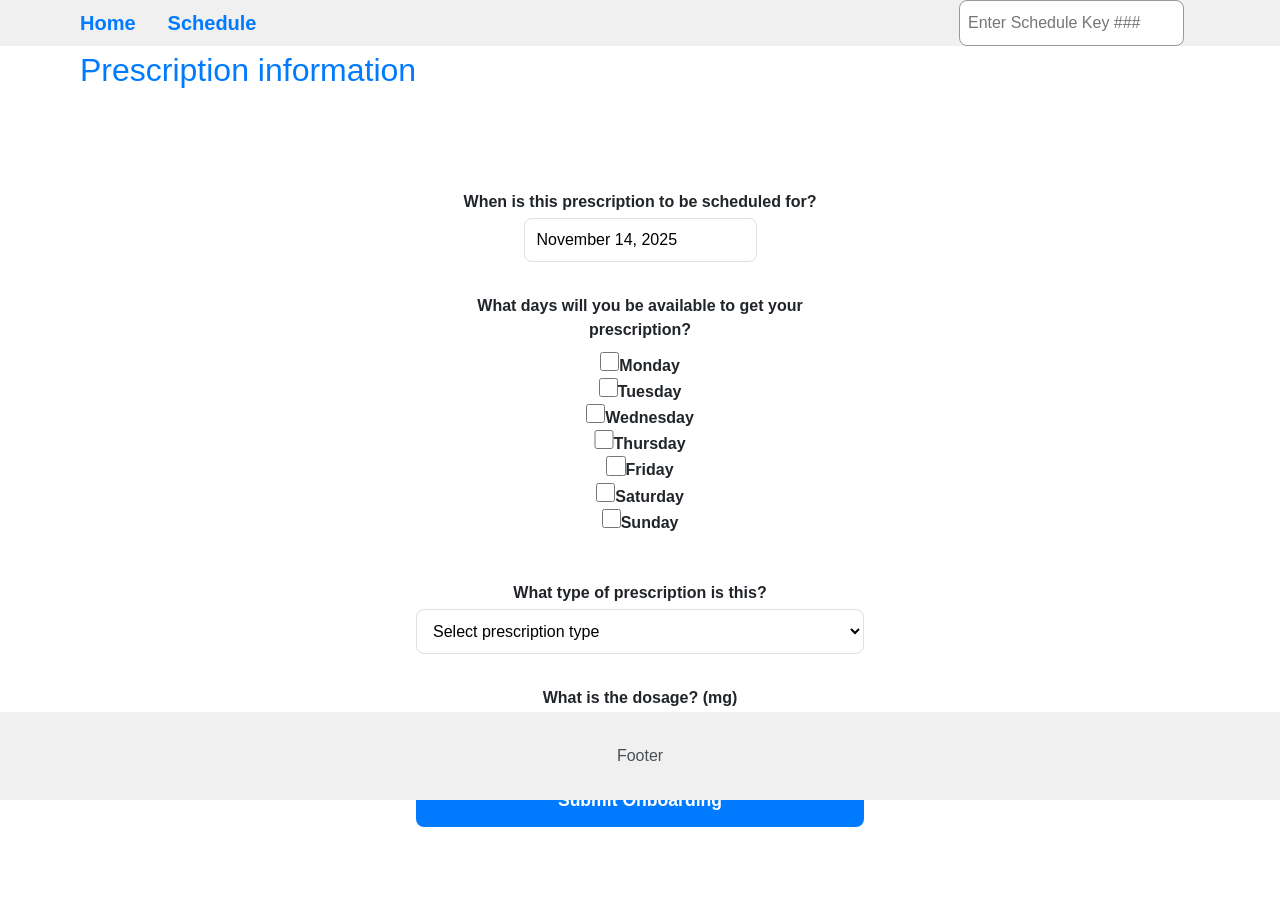
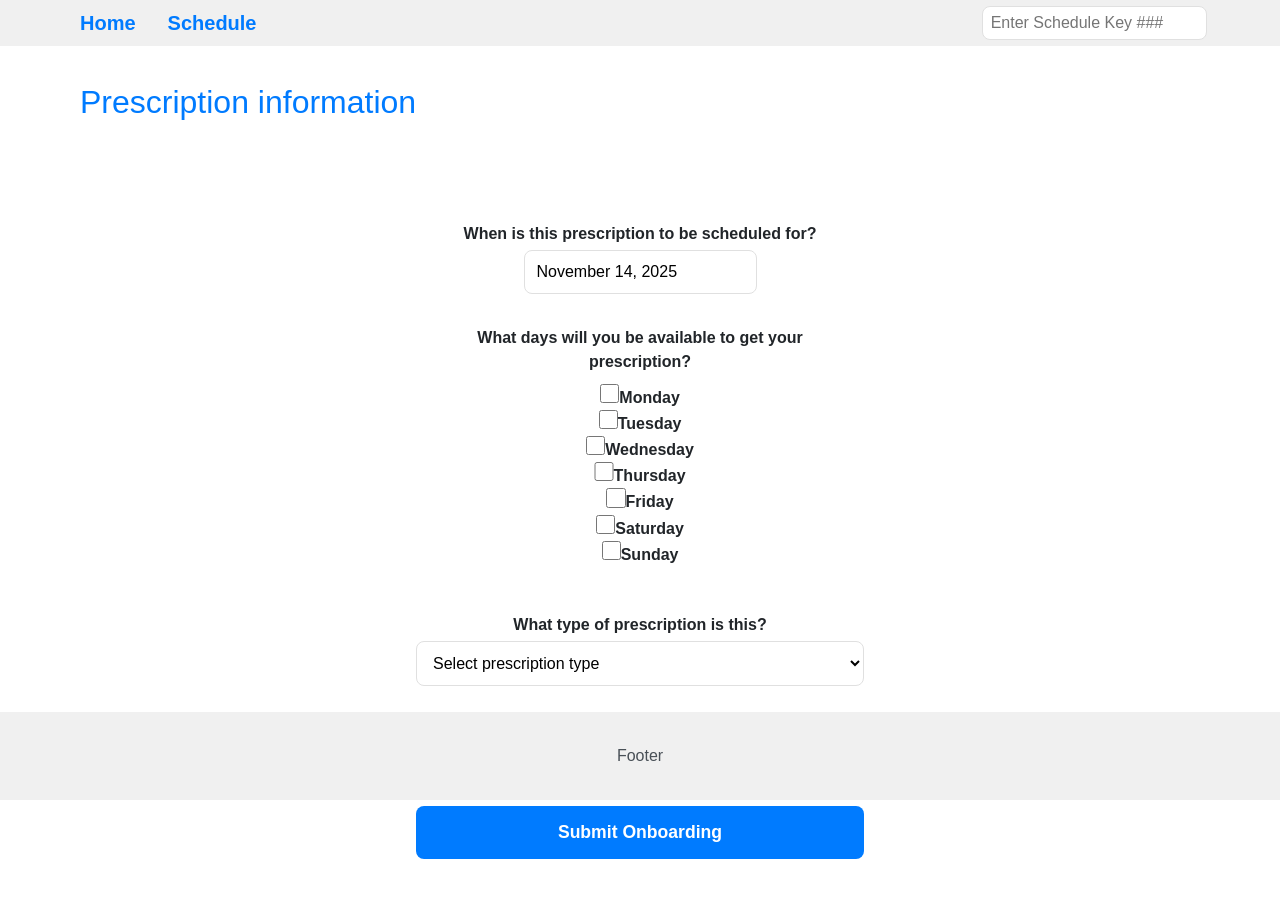
Before and after one commit to LindenHolt-Whittaker/PrescriptionSchedule, a React (Vite) app: page /onboarding in a window 1280 px wide. Shown: the top 898 px of the page. Built offline with nearby package versions, Linux system fonts and the light colour scheme.

Commit message:
Styling improvements to Header component

```diff
--- a/src/components/Header.scss
+++ b/src/components/Header.scss
@@ -3,9 +3,16 @@
 .Header {
   display: flex;
   justify-content: space-between;
-  padding: 0 4rem;
+  padding: 0 3rem 0 4rem;
 
   background-color: colors.$bg-light;
+
+  &__link,
+  &__scheduleKeyInput button {
+    &:hover {
+      background-color: colors.$gray-light;
+    }
+  }
 
   &__linkGroup {
     display: flex;
@@ -25,16 +32,22 @@
     }
 
     &:hover {
-      background-color: colors.$gray-lighter;
+      text-decoration: underline;
+      text-underline-offset: 0.4rem;
     }
   }
 
   &__scheduleKeyInput {
     display: flex;
+    align-items: center;
 
     input[type="text"] {
-      padding: 0.25rem 0.5rem;
-      border: 1px solid colors.$gray;
+      height: 2rem;
+      padding: 0 0.5rem;
+
+      color: colors.$gray-darker;
+
+      border: 1px solid colors.$gray-light;
       border-radius: 0.5rem;
     }
 
@@ -45,12 +58,24 @@
       align-items: center;
       justify-content: center;
 
-      padding: 0 0.3rem 0.2rem;
-      font-size: 1.6rem;
+      font-size: 1.1rem;
+      color: colors.$gray-darker;
 
-      border: 1px solid colors.$gray;
+      // need .1rem to account for differing text/line-height between button and input
+      height: 2.1rem;
+      padding: 0 0.3rem 0.1rem;
+
+      border: 1px solid colors.$gray-light;
       border-radius: 0 0.5rem 0.5rem 0;
       border-left: none;
+
+      transition: all 0.2s ease;
+
+      &:focus {
+        outline: none;
+        border-color: colors.$blue;
+        box-shadow: 0 0 0.25rem 0 colors.$blue-dark;
+      }
     }
 
     &--hasInput {
--- a/src/components/Page.scss
+++ b/src/components/Page.scss
@@ -15,6 +15,7 @@
     font-size: 2rem;
     text-align: left;
     color: colors.$text-header;
+    margin-top: 2rem;
     padding: 0 5rem;
   }
 
```
